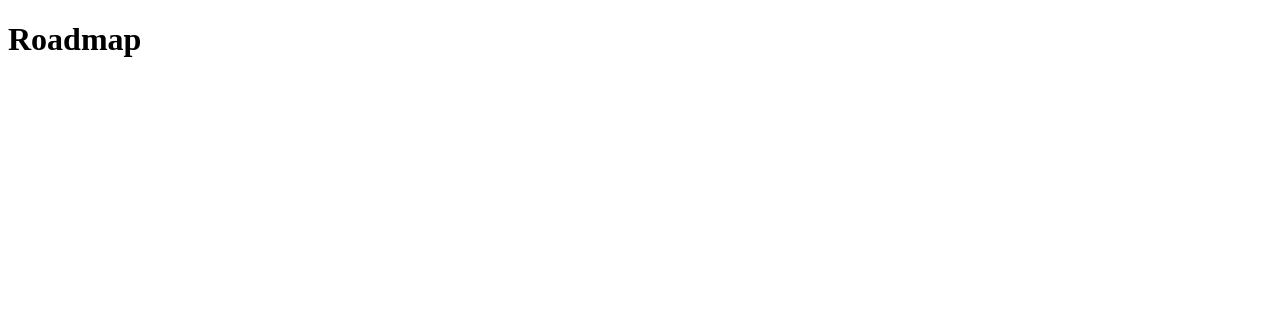
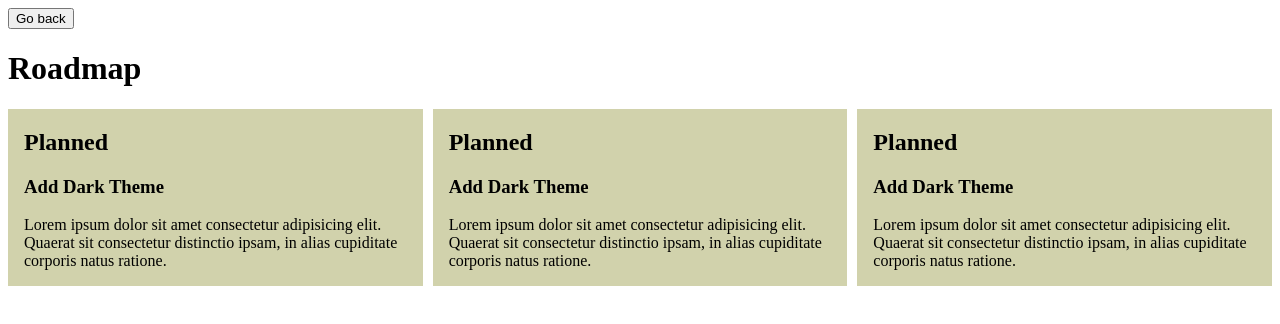
Before and after one commit to crsecu/productFeedbackApp, a React app: page /developmentRoadmap in a window 1280 px wide. Shown: the top 324 px of the page. Built offline with nearby package versions, Linux system fonts and the light colour scheme; the HTML template or start-up script is replaced by a standard one.

Commit message:
structured Roadmap page into static components; focused on semantic headings and hierarchical structure

```diff
--- a/src/features/roadmap/Roadmap.tsx
+++ b/src/features/roadmap/Roadmap.tsx
@@ -1,5 +1,47 @@
 function Roadmap(): React.JSX.Element {
-  return <h1>Roadmap</h1>;
+  return (
+    <>
+      <header className="roadmap_header">
+        <button>Go back</button>
+        <h1>Roadmap</h1>
+      </header>
+      <main className="roadmap_devStatusPhases">
+        <section className="roadmap_devStatusPhase">
+          <h2>Planned</h2>
+          <article>
+            <h3>Add Dark Theme</h3>
+            <p>
+              Lorem ipsum dolor sit amet consectetur adipisicing elit. Quaerat
+              sit consectetur distinctio ipsam, in alias cupiditate corporis
+              natus ratione.
+            </p>
+          </article>
+        </section>
+        <section className="roadmap_devStatusPhase">
+          <h2>Planned</h2>
+          <article>
+            <h3>Add Dark Theme</h3>
+            <p>
+              Lorem ipsum dolor sit amet consectetur adipisicing elit. Quaerat
+              sit consectetur distinctio ipsam, in alias cupiditate corporis
+              natus ratione.
+            </p>
+          </article>
+        </section>
+        <section className="roadmap_devStatusPhase">
+          <h2>Planned</h2>
+          <article>
+            <h3>Add Dark Theme</h3>
+            <p>
+              Lorem ipsum dolor sit amet consectetur adipisicing elit. Quaerat
+              sit consectetur distinctio ipsam, in alias cupiditate corporis
+              natus ratione.
+            </p>
+          </article>
+        </section>
+      </main>
+    </>
+  );
 }
 
 export default Roadmap;
--- a/src/index.css
+++ b/src/index.css
@@ -44,3 +44,18 @@
   background-color: rgb(214, 231, 231);
   padding: 12px;
 }
+
+/* *************************************************************** */
+/* *************************************************************** */
+/* *************************************************************** */
+/* Roadmap PAGE */
+.roadmap_header {
+}
+.roadmap_devStatusPhases {
+  display: flex;
+  gap: 10px;
+}
+.roadmap_devStatusPhase {
+  background-color: rgb(209, 210, 172);
+  padding: 0 16px;
+}
```
